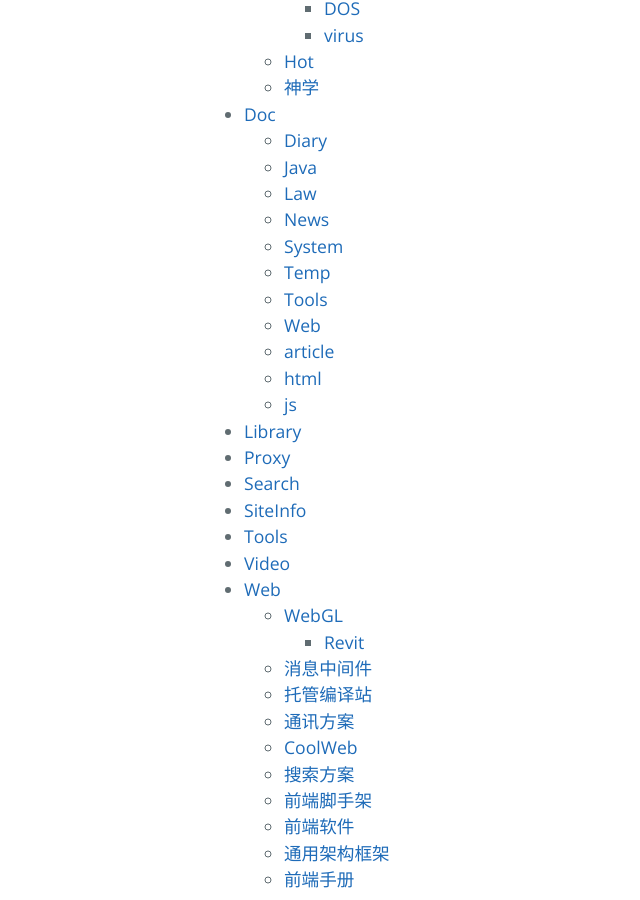
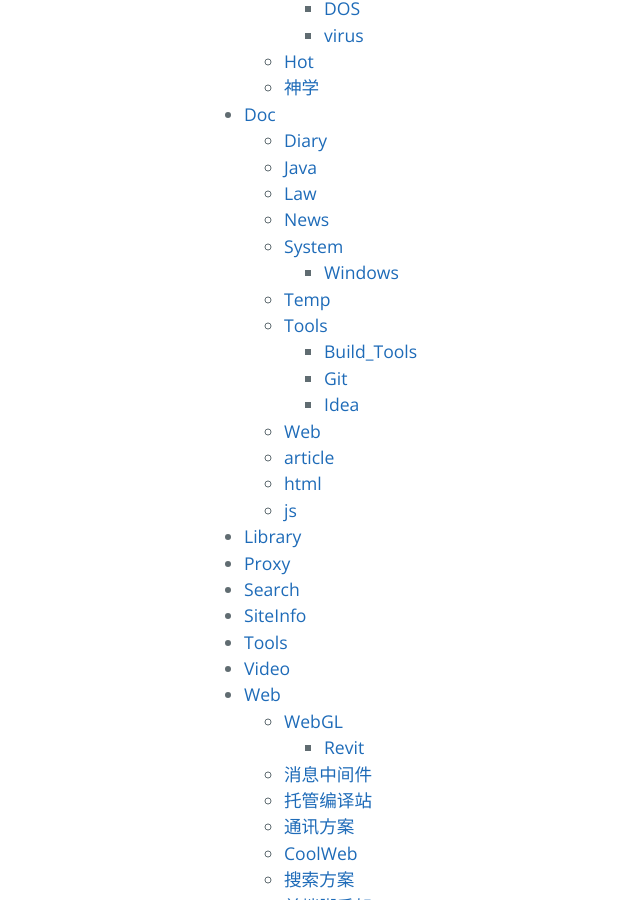
Before and after one commit to AmbroseRen/test, a Jekyll site: the page built from indexes.md, in a window 1280 px wide and 900 px high, scrolled down 950 px. Shown: the whole window, without its empty margins (20-660 px from the left). Built offline with Jekyll 4.4.1, drawn with Linux system fonts in a browser that asks for light colours; our own code applies the rules of GitHub Pages for plain Markdown files; the repository's description, which GitHub fills in, is left out.

Commit message:
Update indexes.md

```diff
--- a/indexes.md
+++ b/indexes.md
@@ -56,9 +56,19 @@
             <li><a href="https://ambroseren.github.io/test/Doc/Java/index.html">Java</a></li>
             <li><a href="https://ambroseren.github.io/test/Doc/Law/index.html">Law</a></li>
             <li><a href="https://ambroseren.github.io/test/Doc/News/index.html">News</a></li>
-            <li><a href="https://ambroseren.github.io/test/Doc/System/index.html">System</a></li>
+            <li><a href="https://ambroseren.github.io/test/Doc/System/index.html">System</a>
+                <ul>
+                    <li><a href="https://ambroseren.github.io/test/Doc/System/Windows/index.html">Windows</a></li>
+                </ul>
+            </li>
             <li><a href="https://ambroseren.github.io/test/Doc/Temp/index.html">Temp</a></li>
-            <li><a href="https://ambroseren.github.io/test/Doc/Tools/index.html">Tools</a></li>
+            <li><a href="https://ambroseren.github.io/test/Doc/Tools/index.html">Tools</a>
+                <ul>
+                    <li><a href="https://ambroseren.github.io/test/Doc/Tools/Build_Tools/index.html">Build_Tools</a></li>
+                    <li><a href="https://ambroseren.github.io/test/Doc/Tools/Git/index.html">Git</a></li>
+                    <li><a href="https://ambroseren.github.io/test/Doc/Tools/Idea/index.html">Idea</a></li>
+                </ul>
+            </li>
             <li><a href="https://ambroseren.github.io/test/Doc/Web/index.html">Web</a></li>
             <li><a href="https://ambroseren.github.io/test/Doc/article/index.html">article</a></li>
             <li><a href="https://ambroseren.github.io/test/Doc/html/index.html">html</a></li>
```
